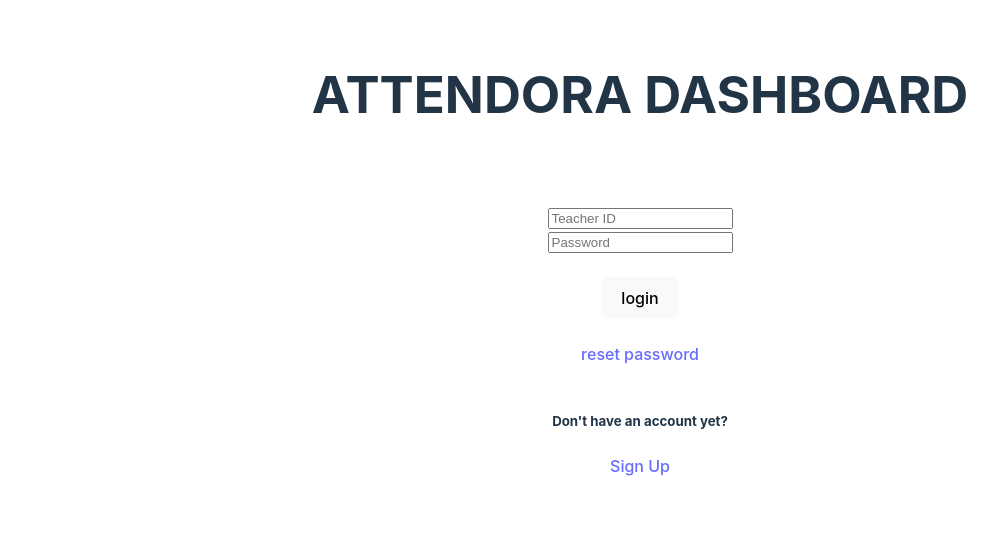
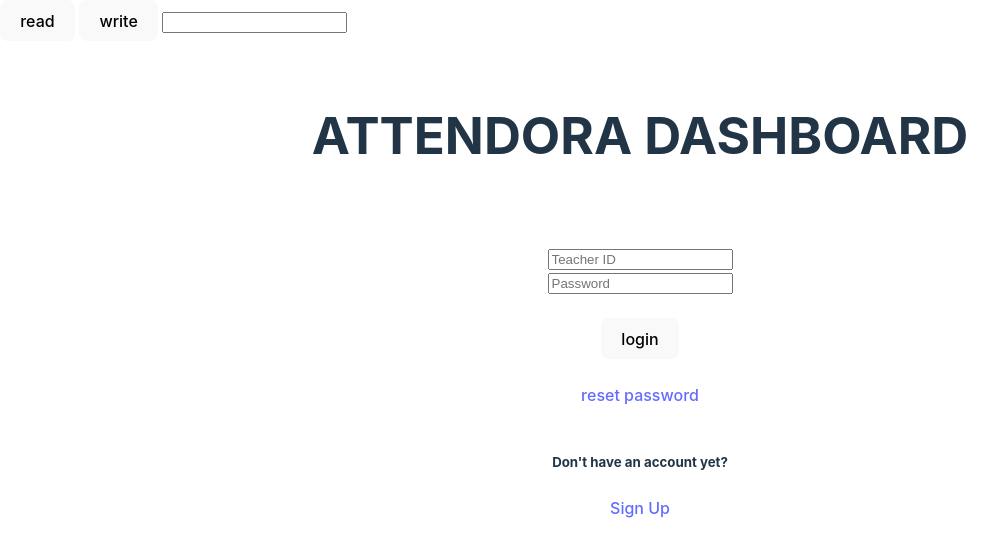
Before and after one commit to attendora/attendora-dashboard, a Svelte app: page / in a window 1280 px wide. Shown: the top 556 px of the page, without its empty margins (0-1008 px from the left). Built offline with nearby package versions, Linux system fonts and the light colour scheme.

Commit message:
testing rfid reader

```diff
--- a/src/App.svelte
+++ b/src/App.svelte
@@ -7,6 +7,7 @@
     import Sidebar from './lib/sidebar.svelte';
     import FiliereCount from './lib/dashboard/filiereCount.svelte';
     import StudentCount from './lib/dashboard/studentCount.svelte';
+    import Rfid from './lib/dashboard/rfid.svelte';
     let needsrefresh:boolean = false;
     let promise:Promise<void>;
     let authServer:string =import.meta.env.VITE_AUTH_SERVER;
@@ -114,6 +115,8 @@
     }
 </style>
 
+<Rfid></Rfid>
+
 {#if (!$loggedIn) }
     <div class="identification">
     <h1>ATTENDORA DASHBOARD</h1>
--- a/src/lib/api.ts
+++ /dev/null
@@ -1 +0,0 @@
-import axios from 'axios';
--- /dev/null
+++ b/src/lib/dashboard/rfid.svelte
@@ -0,0 +1,45 @@
+<script>
+    let dump=""
+    async function read() {
+        console.log("User clicked scan button");
+
+        try {
+            const ndef = new NDEFReader();
+            await ndef.scan();
+            console.log("> Scan started");
+
+            ndef.addEventListener("readingerror", () => {
+            console.log("Argh! Cannot read data from the NFC tag. Try another one?");
+            });
+
+            ndef.addEventListener("reading", ({ message, serialNumber }) => {
+            console.log(`> Serial Number: ${serialNumber}`);
+            console.log(`> Records: (${message.records})`);
+            dump = message.records.toString()
+            });
+        } catch (error) {
+            console.log("Argh! " + error);
+        }
+    };
+
+    async function write() {
+        console.log("User clicked write button");
+
+        try {
+            const ndef = new NDEFReader();
+            if (dump!=""){
+                await ndef.write(dump);
+            }
+            console.log("> Message written");
+        } catch (error) {
+            console.log("Argh! " + error);
+        }
+    };
+
+</script>
+
+<div>
+    <button on:click|preventDefault={read}>read</button>
+    <button on:click|preventDefault={write}>write</button>
+    <input type="text" bind:value={dump} on:submit={write} >
+</div>
```
